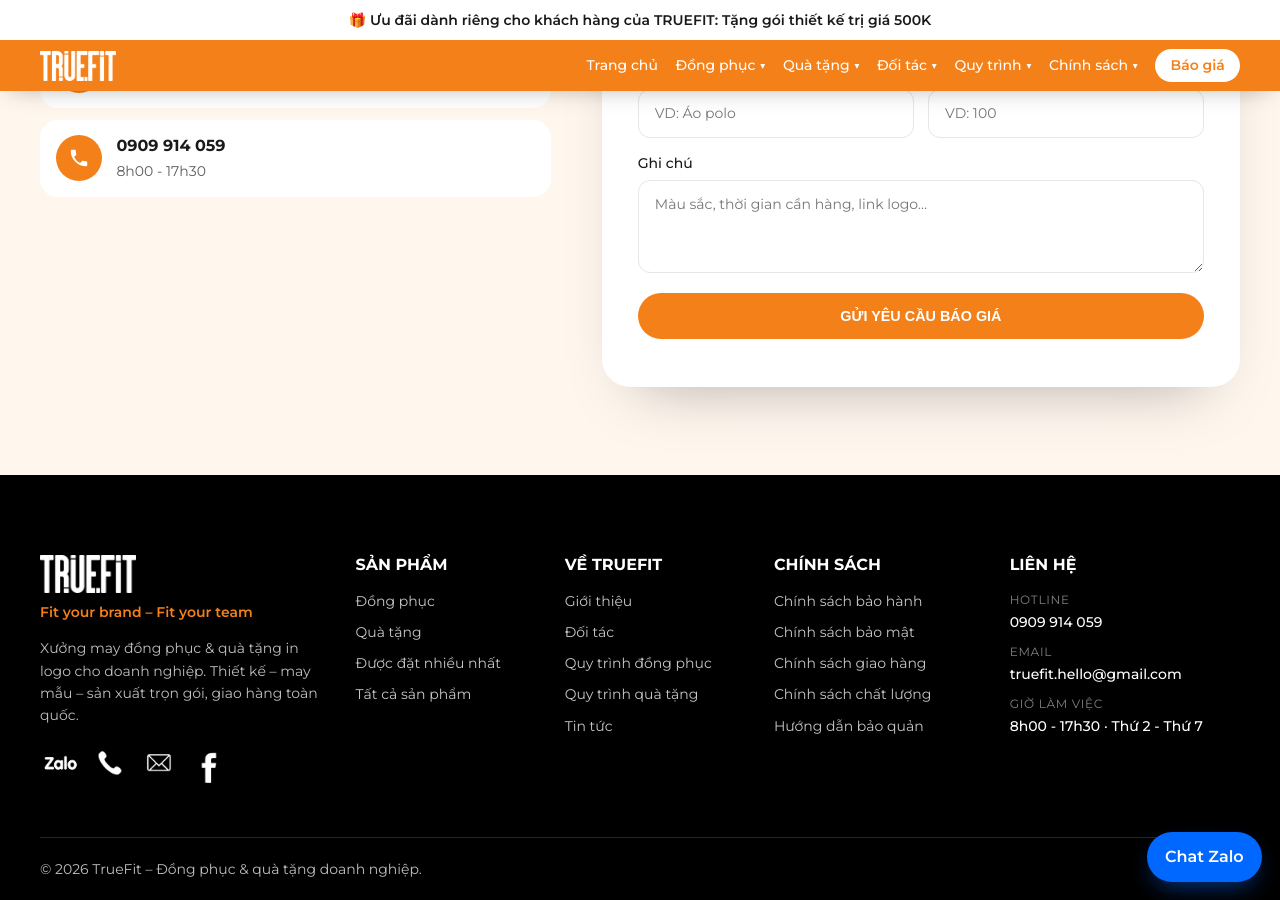
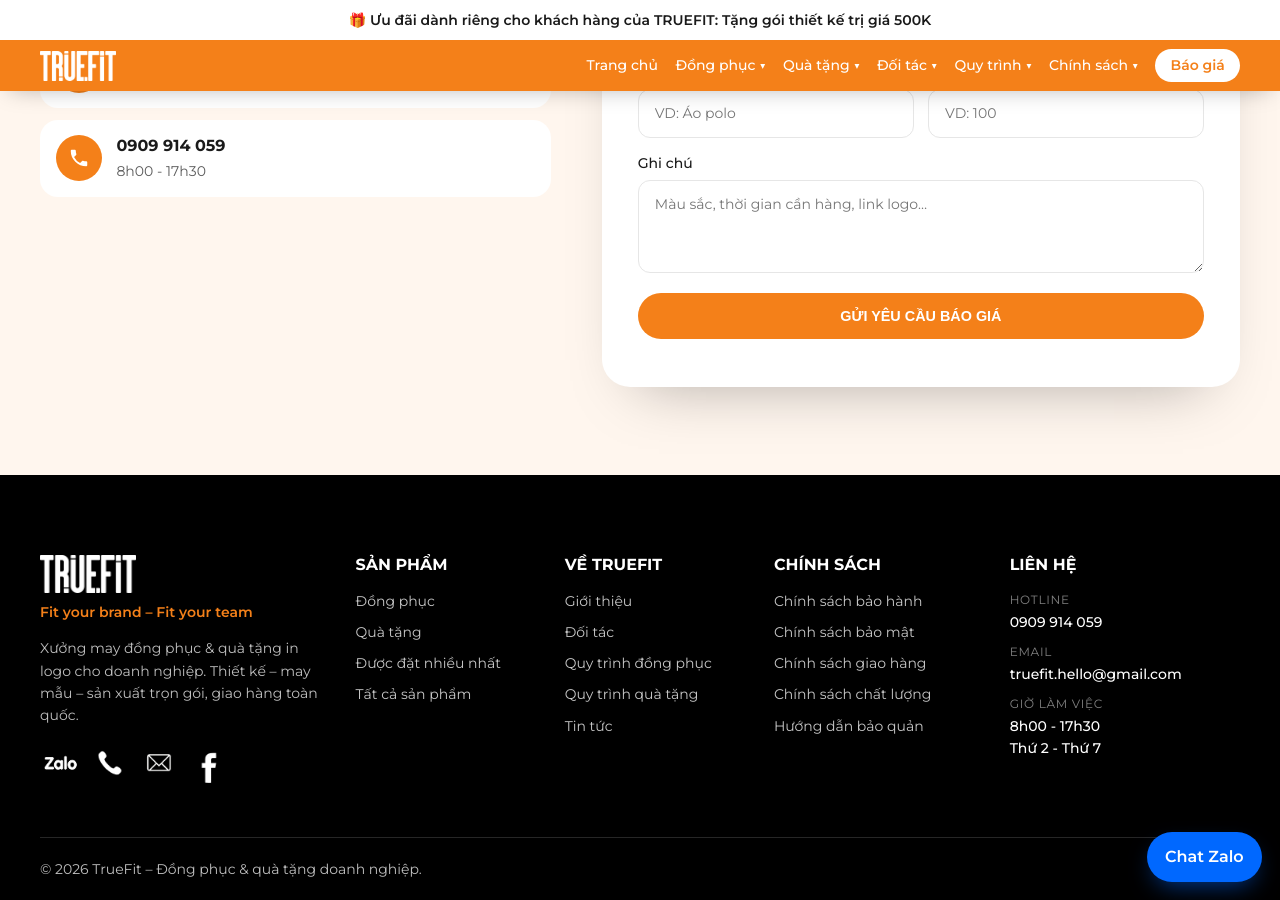
Before and after one commit to bap47/truefit, a Jekyll site: the page built from index.html, in a window 1280 px wide and 900 px high, scrolled down 4717 px. Built offline with Jekyll 4.4.1, drawn with Linux system fonts in a browser that asks for light colours.

Commit message:
Add files via upload

```diff
--- a/_includes/footer.html
+++ b/_includes/footer.html
@@ -55,7 +55,7 @@
         <ul class="tf-fcontact">
           <li><span>Hotline</span><a href="tel:{{ lh.hotline_so }}"><strong>{{ lh.hotline }}</strong></a></li>
           <li><span>Email</span><a href="mailto:{{ lh.email }}"><strong>{{ lh.email }}</strong></a></li>
-          {% if lh.gio_lam_viec %}<li><span>Giờ làm việc</span><strong>{{ lh.gio_lam_viec }}{% if lh.ngay_lam_viec %} · {{ lh.ngay_lam_viec }}{% endif %}</strong></li>{% endif %}
+          {% if lh.gio_lam_viec %}<li><span>Giờ làm việc</span><strong>{{ lh.gio_lam_viec }}{% if lh.ngay_lam_viec %}<br>{{ lh.ngay_lam_viec }}{% endif %}</strong></li>{% endif %}
           {% if lh.dia_chi and lh.dia_chi != '' %}<li><span>Xưởng may</span><strong>{{ lh.dia_chi }}</strong></li>{% endif %}
         </ul>
       </div>
```
